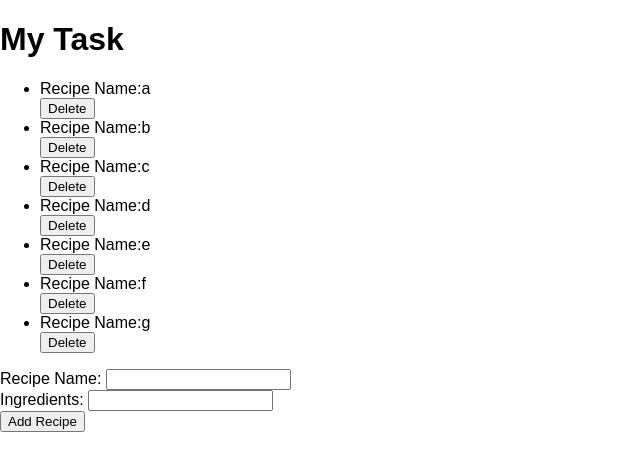
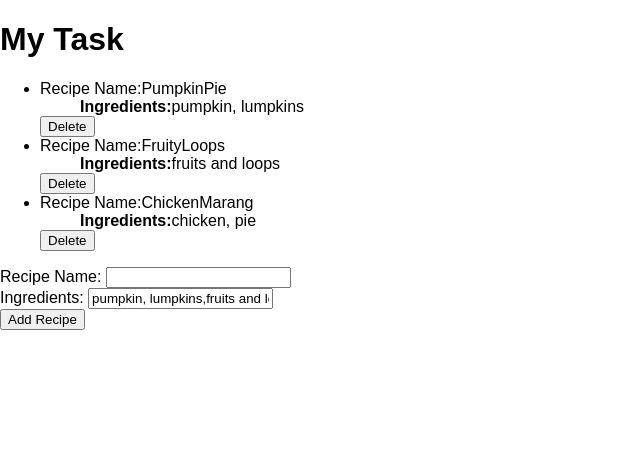
Before and after one commit to Pat878/recipe-box, a React (Create React App) app: page / in a window 1280 px wide. Shown: the top 470 px of the page, without its empty margins (0-640 px from the left). Built offline with nearby package versions, Linux system fonts and the light colour scheme.

Commit message:
Update display of ingredients

```diff
--- a/src/App.js
+++ b/src/App.js
@@ -15,20 +15,38 @@ class TaskList extends React.Component{
 
       return (<li>
         {task}
-
         <button onClick= {this.deleteElement}> Delete </button>
       </li> )
     };
 
-    return (<ul>
+    //let objects = [{item: {this.props.items}, ingredient: {this.props.ingredients}, /* others */];
+
+    return (
+      <div>
+
+        <ul>
           {this.props.items.map((task, taskIndex) =>
+
             <li key={taskIndex}>
               Recipe Name:
               {task}<br/>
+              <ul>
+                <b>Ingredients:</b>
+                {this.props.ingredients[taskIndex]}
+              </ul>
               <button onClick={this.props.deleteTask} value={taskIndex}> Delete </button>
             </li>
           )}
-    </ul>);
+        </ul>
+
+
+
+      </div>
+
+
+
+
+    );
   }
 };
 
@@ -36,9 +54,9 @@ class App extends React.Component{
   constructor(props) {
     super(props)
     this.state = {
-      items: ['a', 'b', 'c', 'd', 'e', 'f', 'g'],
+      items: ['PumpkinPie', 'FruityLoops', 'ChickenMarang'],
       task: '',
-      ingredients: ' '
+      ingredients: ['pumpkin, lumpkins', 'fruits and loops','chicken, pie']
 
     }
 
@@ -71,8 +89,6 @@ class App extends React.Component{
   addTask (e){
     this.setState({
       items: this.state.items.concat(["Recipe: " + this.state.task]),
-
-
       task: '',
       ingredients: ''
     })
@@ -84,7 +100,7 @@ class App extends React.Component{
     return(
       <div>
         <h1>My Task </h1>
-        <TaskList items={this.state.items} deleteTask={this.deleteTask} />
+        <TaskList items={this.state.items} ingredients={this.state.ingredients} deleteTask={this.deleteTask} />
 
         <form onSubmit={this.addTask}>
           Recipe Name: <input onChange={this.onChange} type="text" value={this.state.task}/><br/>
```
Lines whose indentation alone changed are shown as unchanged.
